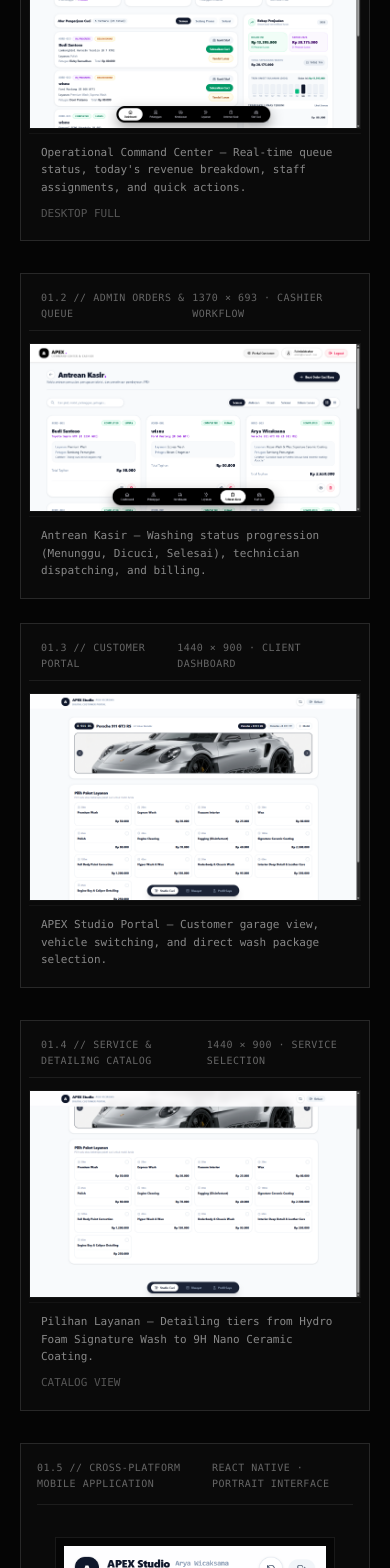
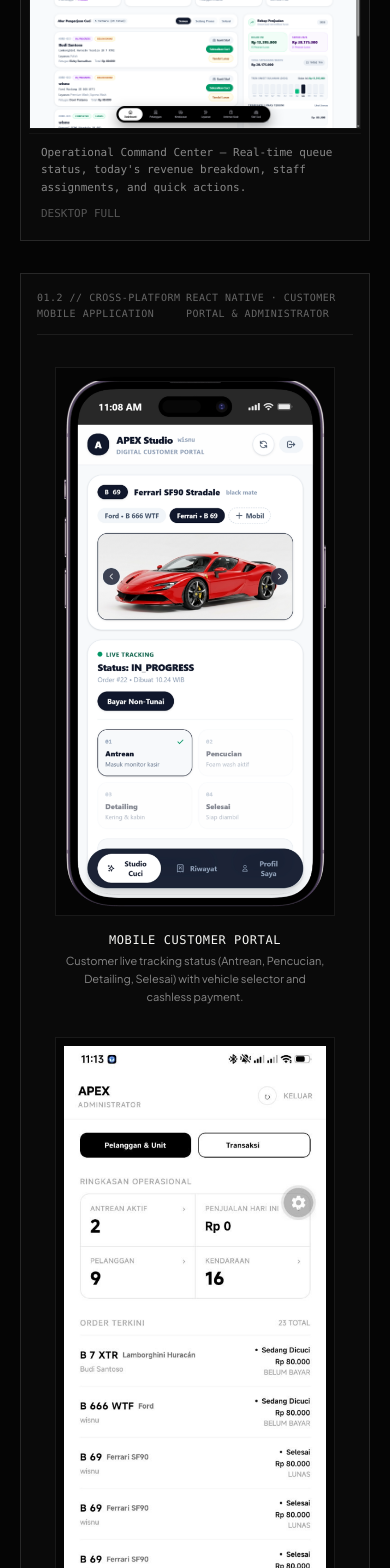
Before and after one commit to Wisnutri690/portfolio, a React (Vite) app: page / in a window 390 px wide. Shown: the part 4785-6353 px from the top of the page. Built offline with nearby package versions, Linux system fonts and the light colour scheme.

Commit message:
feat: streamline carwash showcase to admin dashboard and mobile apps

```diff
--- a/src/components/Projects.tsx
+++ b/src/components/Projects.tsx
@@ -161,12 +161,12 @@ export default function Projects() {
               </div>
             </div>
 
-            {/* Visual Showcase Gallery */}
+            {/* Visual Showcase Gallery: Admin Dashboard & Mobile Customer/Admin */}
             <div className="flex flex-col space-y-8 md:space-y-12">
               {/* 1. Primary Desktop Showcase: Operational Dashboard */}
               <div className="border border-white/[0.12] bg-[#0A0A0A] p-2 sm:p-4 transition-all duration-300 group-hover:border-white/20">
                 <div className="flex items-center justify-between px-3 py-2 border-b border-white/[0.08] text-[10px] font-mono text-[#666666] uppercase tracking-wider mb-3">
-                  <span>01.1 // ADMIN OPERATIONAL DASHBOARD</span>
+                  <span>01.1 // WEB ADMIN OPERATIONAL DASHBOARD</span>
                   <span>1440 × 900 · DESKTOP VIEWPORT</span>
                 </div>
                 <div className="bg-[#050505] border border-white/[0.06]">
@@ -183,108 +183,47 @@ export default function Projects() {
                 </div>
               </div>
 
-              {/* 2. Web Operational & Customer Workflows: 2-Column Grid */}
-              <div className="grid grid-cols-1 lg:grid-cols-2 gap-6 md:gap-8 items-start">
-                {/* Admin Orders / Queue */}
-                <div className="border border-white/[0.12] bg-[#0A0A0A] p-2 sm:p-4 transition-all duration-300 hover:border-white/25">
-                  <div className="flex items-center justify-between px-3 py-2 border-b border-white/[0.08] text-[10px] font-mono text-[#666666] uppercase tracking-wider mb-3">
-                    <span>01.2 // ADMIN ORDERS & QUEUE</span>
-                    <span>1370 × 693 · CASHIER WORKFLOW</span>
-                  </div>
-                  <div className="bg-[#050505] border border-white/[0.06]">
-                    <img
-                      src="/images/projects/carwash/carwash-order.png"
-                      alt="Carwash Antrean Kasir interface showing vehicle queue cards and payment status"
-                      className="w-full h-auto object-contain block"
-                      loading="lazy"
-                    />
-                  </div>
-                  <div className="px-3 py-2.5 mt-1 text-[11px] font-mono text-[#888888] border-t border-white/[0.04]">
-                    Antrean Kasir — Washing status progression (Menunggu, Dicuci, Selesai), technician dispatching, and billing.
-                  </div>
-                </div>
-
-                {/* Customer Portal */}
-                <div className="border border-white/[0.12] bg-[#0A0A0A] p-2 sm:p-4 transition-all duration-300 hover:border-white/25">
-                  <div className="flex items-center justify-between px-3 py-2 border-b border-white/[0.08] text-[10px] font-mono text-[#666666] uppercase tracking-wider mb-3">
-                    <span>01.3 // CUSTOMER PORTAL</span>
-                    <span>1440 × 900 · CLIENT DASHBOARD</span>
-                  </div>
-                  <div className="bg-[#050505] border border-white/[0.06]">
-                    <img
-                      src="/images/projects/carwash/carwash-customer-portal.png"
-                      alt="Carwash Customer Portal interface showing registered Porsche 911 GT3 RS and active service ordering"
-                      className="w-full h-auto object-contain block"
-                      loading="lazy"
-                    />
-                  </div>
-                  <div className="px-3 py-2.5 mt-1 text-[11px] font-mono text-[#888888] border-t border-white/[0.04]">
-                    APEX Studio Portal — Customer garage view, vehicle switching, and direct wash package selection.
-                  </div>
-                </div>
-              </div>
-
-              {/* 3. Detailing Service Catalog: Full Width */}
-              <div className="border border-white/[0.12] bg-[#0A0A0A] p-2 sm:p-4 transition-all duration-300 hover:border-white/25">
-                <div className="flex items-center justify-between px-3 py-2 border-b border-white/[0.08] text-[10px] font-mono text-[#666666] uppercase tracking-wider mb-3">
-                  <span>01.4 // SERVICE & DETAILING CATALOG</span>
-                  <span>1440 × 900 · SERVICE SELECTION</span>
-                </div>
-                <div className="bg-[#050505] border border-white/[0.06]">
-                  <img
-                    src="/images/projects/carwash/carwash-customer-service.png"
-                    alt="Carwash detailing services catalog interface showing multi-tier packages"
-                    className="w-full h-auto object-contain block"
-                    loading="lazy"
-                  />
-                </div>
-                <div className="px-3 py-2.5 mt-1 text-[11px] font-mono text-[#888888] flex flex-wrap items-center justify-between gap-2 border-t border-white/[0.04]">
-                  <span>Pilihan Layanan — Detailing tiers from Hydro Foam Signature Wash to 9H Nano Ceramic Coating.</span>
-                  <span className="text-[#555555]">CATALOG VIEW</span>
-                </div>
-              </div>
-
-              {/* 4. Cross-Platform Mobile Experience: React Native */}
+              {/* 2. Cross-Platform Mobile Applications: Customer & Administrator */}
               <div className="border border-white/[0.12] bg-[#0A0A0A] p-4 sm:p-6 transition-all duration-300 hover:border-white/25">
                 <div className="flex items-center justify-between border-b border-white/[0.08] pb-3 text-[10px] font-mono text-[#666666] uppercase tracking-wider mb-8">
-                  <span>01.5 // CROSS-PLATFORM MOBILE APPLICATION</span>
-                  <span>REACT NATIVE · PORTRAIT INTERFACE</span>
+                  <span>01.2 // CROSS-PLATFORM MOBILE APPLICATION</span>
+                  <span>REACT NATIVE · CUSTOMER PORTAL & ADMINISTRATOR</span>
                 </div>
 
                 <div className="grid grid-cols-1 sm:grid-cols-2 gap-8 md:gap-12 max-w-2xl mx-auto items-start">
-                  {/* Mobile Screen 1: Vehicle & Service Selector */}
+                  {/* Mobile Screen 1: Customer Portal Live Tracking */}
                   <div className="flex flex-col items-center">
                     <div className="border border-white/[0.08] bg-[#050505] p-2 w-full max-w-[280px] sm:max-w-[310px]">
                       <img
-                        src="/images/projects/carwash/carwash-mobile.png"
-                        alt="Carwash Mobile Application interface showing vehicle selector and service packages"
+                        src="/images/projects/carwash/iPhone-14-PRO-localhost.png"
+                        alt="Carwash Mobile Customer Portal showing live tracking status for Ferrari SF90"
                         className="w-full h-auto object-contain block mx-auto"
                         loading="lazy"
                       />
                     </div>
                     <span className="text-xs font-mono text-[#F5F5F2] tracking-wider uppercase mt-4 text-center">
-                      Mobile Service & Garage
+                      Mobile Customer Portal
                     </span>
                     <span className="text-[11px] text-[#888888] text-center mt-1 max-w-[260px]">
-                      Customer interface for garage vehicle switching and instant package selection.
+                      Customer live tracking status (Antrean, Pencucian, Detailing, Selesai) with vehicle selector and cashless payment.
                     </span>
                   </div>
 
-                  {/* Mobile Screen 2: Live Tracking on iPhone Frame */}
+                  {/* Mobile Screen 2: Administrator Operational View */}
                   <div className="flex flex-col items-center">
                     <div className="border border-white/[0.08] bg-[#050505] p-2 w-full max-w-[280px] sm:max-w-[310px]">
                       <img
-                        src="/images/projects/carwash/iPhone-14-PRO-localhost.png"
-                        alt="Carwash Mobile Live Tracking status interface on iPhone 14 Pro"
+                        src="/images/projects/carwash/carwash-mobile-admin.png"
+                        alt="Carwash Mobile Administrator app showing operational summary and active orders"
                         className="w-full h-auto object-contain block mx-auto"
                         loading="lazy"
                       />
                     </div>
                     <span className="text-xs font-mono text-[#F5F5F2] tracking-wider uppercase mt-4 text-center">
-                      Live Order Tracking
+                      Mobile Administrator
                     </span>
                     <span className="text-[11px] text-[#888888] text-center mt-1 max-w-[260px]">
-                      Real-time status updates through Antrean, Pencucian, Detailing, and completion.
+                      Administrator operational summary, real-time active queues, unit counts, and order transaction status.
                     </span>
                   </div>
                 </div>
```
Also changed, not shown: public/images/projects/carwash/carwash-mobile-admin.png (added).
